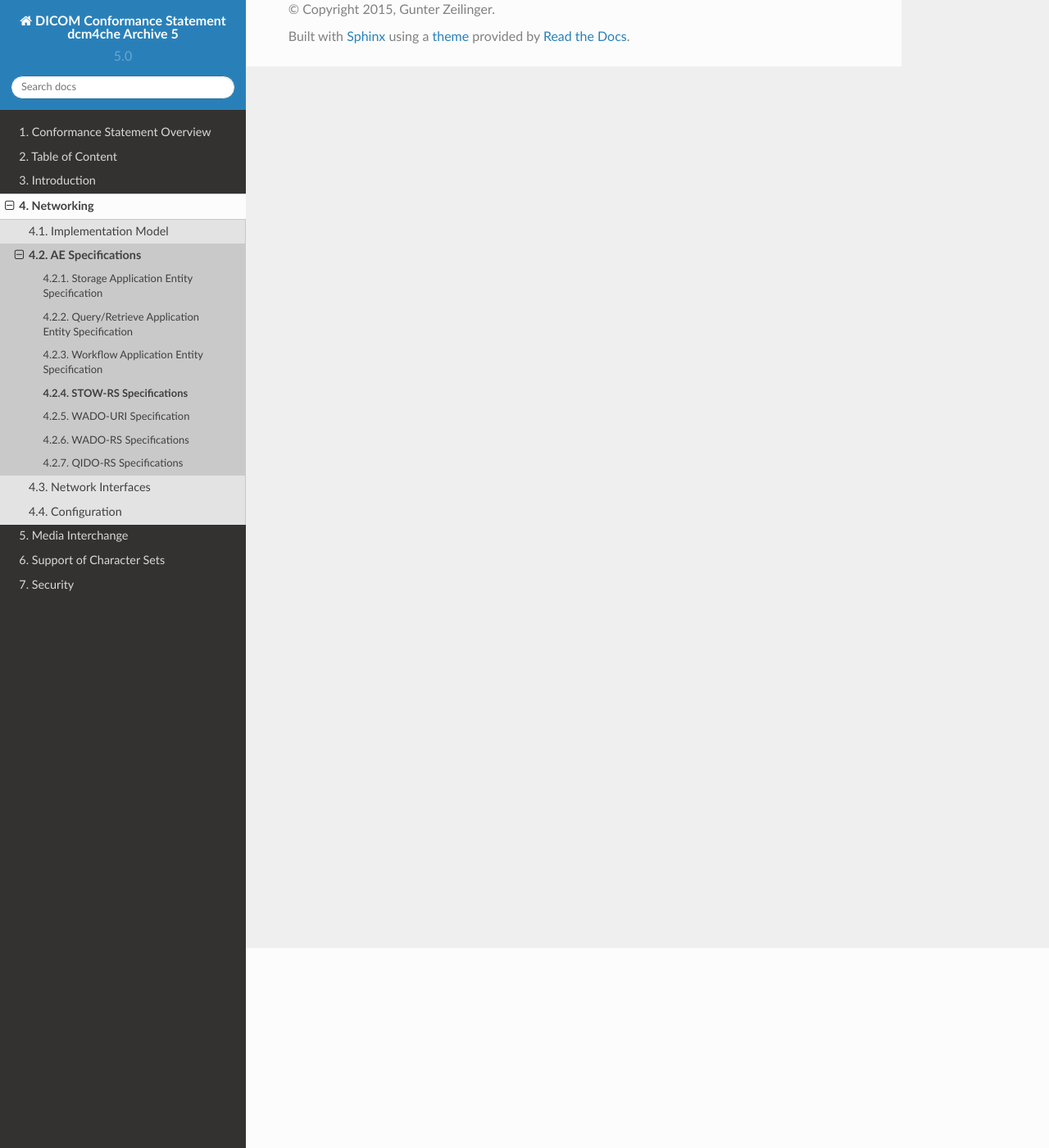
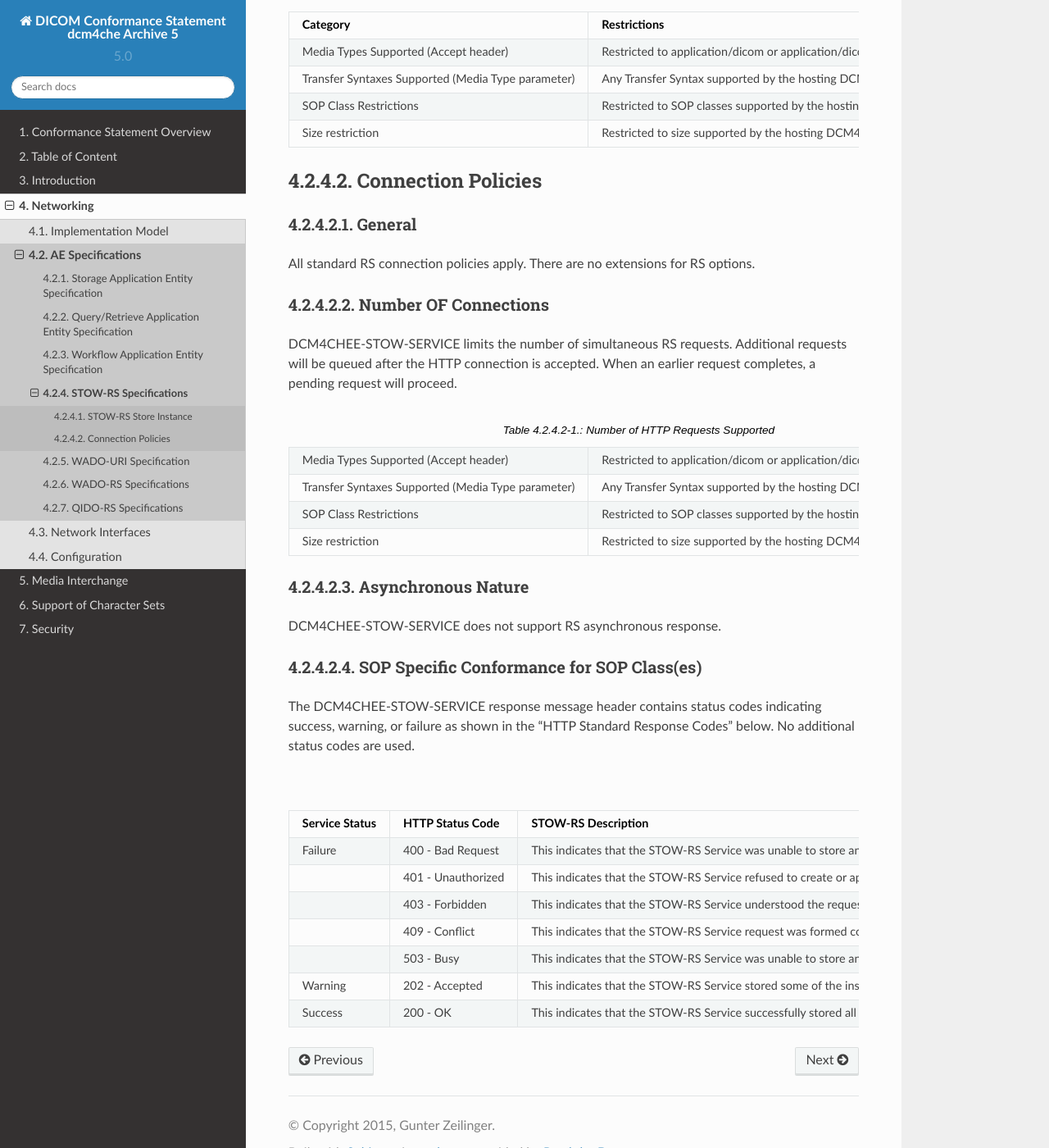
Before and after one commit to dcm4che/dcm4chee-arc-cs, a Sphinx documentation site: the page built from docs/networking/specs/stow-rs.rst, in a window 1280 px wide and 1400 px high, scrolled down 244 px. Shown: the whole window at 82% size. Built offline with Sphinx 7.4.7 and the Read the Docs theme 2.0.0, drawn with Linux system fonts in a browser that asks for light colours; some of the changed text lies outside the part shown.

Commit message:
Conformance Statement Update

```diff
--- /dev/null
+++ b/docs/networking/specs/stow-rs-http-standard-response-codes.csv
@@ -0,0 +1,7 @@
+"Failure", "400 - Bad Request", "This indicates that the STOW-RS Service was unable to store any instances due to bad syntax."
+"", "401 - Unauthorized", "This indicates that the STOW-RS Service refused to create or append any instances because the client is not authenticated."
+"", "403 - Forbidden", "This indicates that the STOW-RS Service understood the request, but is refusing to fulfill it (e.g., an authenticated user with insufficient privileges)."
+"", "409 - Conflict", "This indicates that the STOW-RS Service request was formed correctly but the service was unable to store any instances due to a conflict in the request (e.g., unsupported SOP Class or Study Instance UID mismatch). This may also be used to indicate that a STOW-RS Service was unable to store any instances for a mixture of reasons. Additional information regarding the instance errors can be found in the XML response message body."
+"", "503 - Busy", "This indicates that the STOW-RS Service was unable to store any instances because it was out of resources."
+"Warning", "202 - Accepted", "This indicates that the STOW-RS Service stored some of the instances but warnings or failures exist for others. Additional information regarding this error can be found in the XML response message body."
+"Success", "200 - OK", "This indicates that the STOW-RS Service successfully stored all the instances."
--- /dev/null
+++ b/docs/networking/specs/stow-rs-number-of-connections.csv
@@ -0,0 +1 @@
+"Maximum number of simultaneous RS requests", "100 (Configurable)"
--- /dev/null
+++ b/docs/networking/specs/stow-rs-store-instances-specs.csv
@@ -0,0 +1,4 @@
+"Media Types Supported (Accept header)", "Restricted to application/dicom or application/dicom+xml"
+"Transfer Syntaxes Supported (Media Type parameter)", "Any Transfer Syntax supported by the hosting DCM4CHEE ARCHIVE"
+"SOP Class Restrictions", "Restricted to SOP classes supported by the hosting DCM4CHEE ARCHIVE"
+"Size restriction", "Restricted to size supported by the hosting DCM4CHEE ARCHIVE"
--- a/docs/networking/specs/stow-rs.rst
+++ b/docs/networking/specs/stow-rs.rst
@@ -1,2 +1,47 @@
 STOW-RS Specifications
 ^^^^^^^^^^^^^^^^^^^^^^
+
+.. _stow-rs-store-instances
+
+STOW-RS Store Instance
+""""""""""""""""""""""
+
+.. csv-table:: Table 4.2.4.1-1.: STOW-RS Store Instances Specification
+   :header: "Category", "Restrictions"
+   :file: stow-rs-store-instances-specs.csv
+
+.. _stow-rs-connection-policies:
+
+Connection Policies
+""""""""""""""""""""
+
+.. _stow-rs-general:
+
+General
+'''''''
+All standard RS connection policies apply. There are no extensions for RS options.
+
+.. _stow-rs-number-of-connections:
+
+Number OF Connections
+'''''''''''''''''''''
+DCM4CHEE-STOW-SERVICE limits the number of simultaneous RS requests. Additional requests will be queued after the HTTP connection is accepted. When an earlier request completes, a pending request will proceed.
+
+.. csv-table:: Table 4.2.4.2-1.: Number of HTTP Requests Supported
+   :file: stow-rs-store-instances-specs.csv
+
+.. _stow-rs-asynchronous-nature:
+
+Asynchronous Nature
+'''''''''''''''''''
+DCM4CHEE-STOW-SERVICE does not support RS asynchronous response.
+
+.. _stow-rs-sop-specific-conformance-for-sop-classes
+
+SOP Specific Conformance for SOP Class(es)
+''''''''''''''''''''''''''''''''''''''''''
+The DCM4CHEE-STOW-SERVICE response message header contains status codes indicating success, warning, or failure as shown in the "HTTP Standard Response Codes" below. No additional status codes are used.
+
+.. csv-table:: Table 4.2.4.2-2.: HTTP Standard Response Codes
+   :header: "Service Status", "HTTP Status Code", "STOW-RS Description"
+   :file: stow-rs-http-standard-response-codes.csv
```
